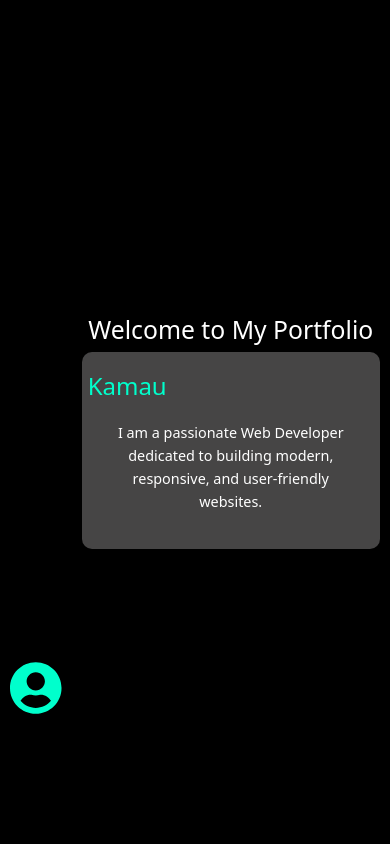
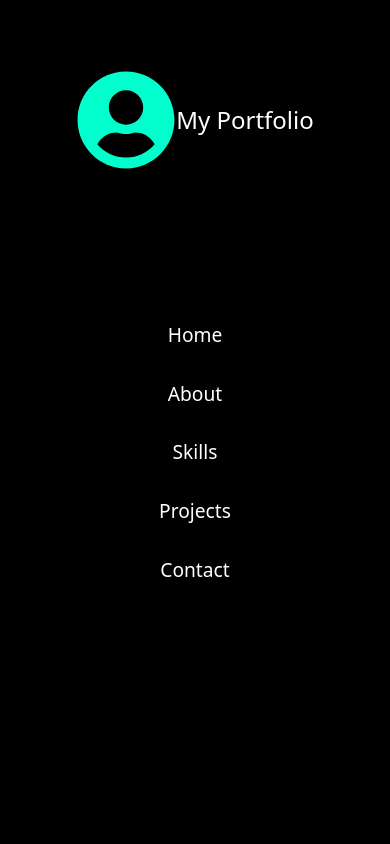
Before and after one commit to Yuikamaa1/react_portfoilio2_latest, a React (Create React App) app: page / in a window 390 px wide. Shown: the top 844 px of the page. Built offline with nearby package versions, Linux system fonts and the light colour scheme.

Commit message:
Update Sidebar.css

```diff
--- a/src/components/sidebar/Sidebar.css
+++ b/src/components/sidebar/Sidebar.css
@@ -87,109 +87,25 @@
 .sidebar::-webkit-scrollbar-track {
   background: rgba(255, 255, 255, 0.1);
 }
-/* Responsive Design */
+/* Responsive Design for Mobile: Sidebar on top-left, 80% height */
 @media (max-width: 768px) {
   .sidebar {
     width: 100%;
-    height: auto;
-    position: relative; /* Change to relative for mobile */
-    box-shadow: none; /* Remove shadow on mobile */
-  }
-  .sidebar h2 {
-    font-size: 1.2rem;
-  }
-  .sidebar ul li a {
-    font-size: 1rem;
-  }
-}
-/* Footer */
-.sidebar-footer {
-  margin-top: auto; /* Push footer to the bottom */
-  padding: 10px;
-  text-align: center;
-  font-size: 0.8rem;
-  color: #ccc; /* Light gray for footer text */
-}
-/* Existing styles remain the same until the media queries */
-
-/* Tablet Devices (768px - 1024px) */
-@media (max-width: 1024px) {
-  .sidebar {
-    width: 200px;
-    padding: 15px;
-  }
-  .profile-icon {
-    font-size: 80px;
-  }
-  .sidebar h2 {
-    font-size: 1.3rem;
-    margin-bottom: 15px;
-  }
-  .sidebar ul li a {
-    font-size: 1rem;
-    padding: 8px 15px;
-  }
-}
-
-/* Mobile Devices (up to 768px) */
-@media (max-width: 768px) {
-  .sidebar {
-    width: 100%;
-    height: auto;
-    position: relative;
+    height: 80vh;            /* Covers 80% of viewport height */
+    position: fixed;         /* Fixed on the screen */
+    top: 0;
+    left: 0;
     box-shadow: none;
     padding: 15px;
     flex-direction: row;
     flex-wrap: wrap;
     justify-content: center;
+    z-index: 1000;           /* Make sure it stays above content */
+    border-radius: 0 0 20px 0; /* Optionally round the bottom-right */
+    overflow-y: auto;
   }
-  .profile-pic-container {
-    width: 100%;
-    margin-bottom: 15px;
+  body {
+    padding-top: 80vh;       /* To prevent content from being hidden under sidebar */
   }
-  .sidebar h2 {
-    width: 100%;
-    font-size: 1.2rem;
-    margin-bottom: 15px;
-  }
-  .sidebar ul {
-    width: 100%;
-    display: flex;
-    flex-wrap: wrap;
-    justify-content: center;
-    gap: 8px;
-  }
-  .sidebar ul li {
-    margin: 0;
-    width: auto;
-  }
-  .sidebar ul li a {
-    font-size: 1rem;
-    padding: 8px 12px;
-    border-radius: 20px;
-  }
-  .sidebar-footer {
-    width: 100%;
-    margin-top: 15px;
-  }
+  /* ...rest of your styles for mobile remain unchanged */
 }
-
-/* Small Mobile Devices (up to 480px) */
-@media (max-width: 480px) {
-  .sidebar {
-    padding: 10px;
-  }
-  .profile-icon {
-    font-size: 60px;
-  }
-  .sidebar h2 {
-    font-size: 1.1rem;
-  }
-  .sidebar ul li a {
-    font-size: 0.9rem;
-    padding: 6px 10px;
-  }
-  .sidebar-footer {
-    font-size: 0.7rem;
-  }
-}
```
